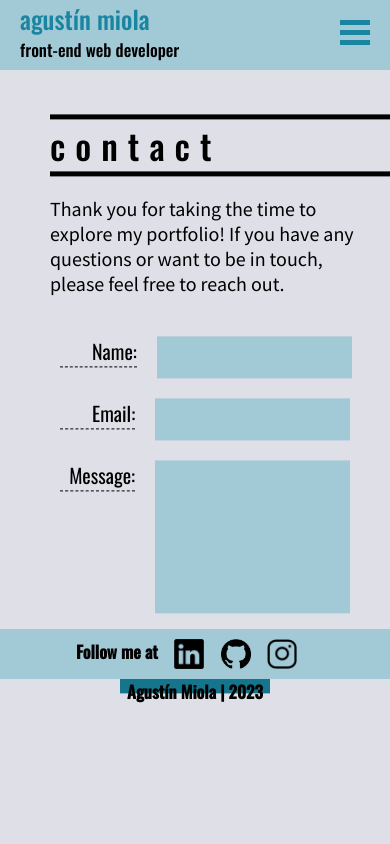
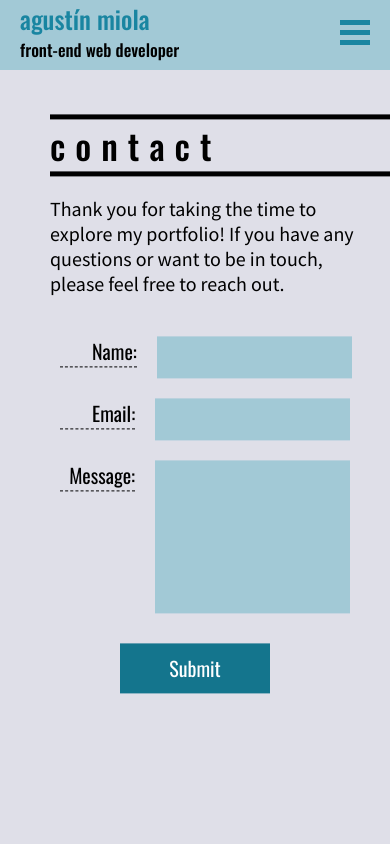
Before and after one commit to amiola/portfolio-1, a React (Vite) app: page /contact in a window 390 px wide. Shown: the top 844 px of the page. Built offline with nearby package versions, Linux system fonts and the light colour scheme.

Commit message:
footer 2

```diff
--- a/src/footer/Footer.css
+++ b/src/footer/Footer.css
@@ -1,14 +1,12 @@
-/* body {
-  overflow: hidden;
-} */
 .footer {
-  width: 35%;
+  width: 20%;
   text-align: center;
   position: absolute;
-  bottom: 5%;
-  right: -8%;
+  bottom: 10%;
+  right: 0%;
   transform: rotate(-30deg);
-  /* display: none; */
+  animation: opening 0.5s ease-in-out;
+  transition: 0.5s ease all;
 }
 
 .footer a {
@@ -17,7 +15,8 @@
 }
 
 .links-box {
-  /* clip-path: polygon(0% 0%, 90% 0%, 84.5% 90%, 0% 100%); */
+  /* width: 40rem; */
+  clip-path: polygon(0% 0%, 100% 0%, 90% 100%, 10% 100%);
   background: var(--background-color-2);
   display: flex;
   justify-content: center;
@@ -48,33 +47,29 @@
 
 @media only screen and (max-width: 1200px) {
   .footer {
-    width: 45%;
-    bottom: 8%;
-    right: -9%;
+    width: 25%;
+    bottom: 10%;
+    right: 0%;
   }
 }
 
 @media only screen and (max-width: 1010px) {
-  /* body {
-    overflow: visible;
-  } */
   .footer {
-    margin: 2rem 0;
     width: 100%;
     text-align: center;
-    position: inherit;
+    bottom: -25%;
     transform: rotate(0deg);
+  }
+  .links-box {
+    clip-path: polygon(0% 0%, 100% 0%, 100% 100%, 0% 100%);
+  }
+  .footer h4 {
+    margin-bottom: 2rem;
   }
 }
 
-/* @media only screen and (max-height: 550px) {
-  body {
-    overflow: visible;
+@media only screen and (max-width: 280px) {
+  .footer {
+    bottom: -30%;
   }
 }
-
-@media only screen and (max-height: 500px) and (min-width: 1010px) {
-  .footer {
-    display: none;
-  }
-} */
--- a/src/pages/styles/Contact.css
+++ b/src/pages/styles/Contact.css
@@ -149,16 +149,16 @@ input[type="submit"]:hover {
   .spaces-6 {
     display: none;
   }
+  .contact-text {
+    flex: 1 1 10rem;
+  }
   .contact-text p {
     margin-right: 2rem;
+  }
+  .contact-form {
+    flex: 1 1 10rem;
   }
   .alert {
     width: 80%;
   }
 }
-
-/* @media only screen and (max-height: 600px) {
-  .contact-form {
-    margin-top: 10vh;
-  }
-} */
--- a/src/pages/styles/Projects.css
+++ b/src/pages/styles/Projects.css
@@ -81,13 +81,14 @@
 
 .comming {
   position: absolute;
-  top: 0;
-  left: 0;
+  transform-origin: center;
+  top: 30%;
+  left: 15%;
   color: var(--main-color);
   background-color: var(--background-color);
   border-radius: 1rem;
   font-size: 5rem;
-  transform: rotate(17deg) translate(30%, 70%);
+  transform: rotate(17deg);
   opacity: 0.6;
   cursor: pointer;
 }
@@ -126,10 +127,11 @@
 }
 
 /* comming soon size */
-@media only screen and (max-width: 1200px) {
+@media only screen and (max-width: 1100px) {
   .comming {
     font-size: 3.5rem;
-    transform: rotate(17deg) translate(40%, 80%);
+    top: 30%;
+    left: 15%;
   }
 }
 
@@ -156,7 +158,8 @@
   }
   .comming {
     font-size: 7rem;
-    transform: rotate(17deg) translate(40%, 80%);
+    top: 30%;
+    left: 20%;
   }
   .circle1 {
     width: 80%;
@@ -176,13 +179,11 @@
 @media only screen and (max-width: 800px) {
   .comming {
     font-size: 6rem;
-    transform: rotate(17deg) translate(40%, 80%);
   }
 }
 @media only screen and (max-width: 700px) {
   .comming {
     font-size: 5rem;
-    transform: rotate(17deg) translate(40%, 80%);
   }
 }
 
@@ -195,7 +196,6 @@
   }
   .comming {
     font-size: 4rem;
-    transform: rotate(17deg) translate(35%, 80%);
   }
 }
 
@@ -209,8 +209,7 @@
     margin: 0;
   }
   .comming {
-    font-size: var(--title2);
-    transform: rotate(17deg) translate(30%, 80%);
+    font-size: 4rem;
   }
   .circle1 {
     width: 90%;
@@ -226,3 +225,9 @@
     right: -15%;
   }
 }
+
+@media only screen and (max-width: 420px) {
+  .comming {
+    font-size: 2.8rem;
+  }
+}
```
